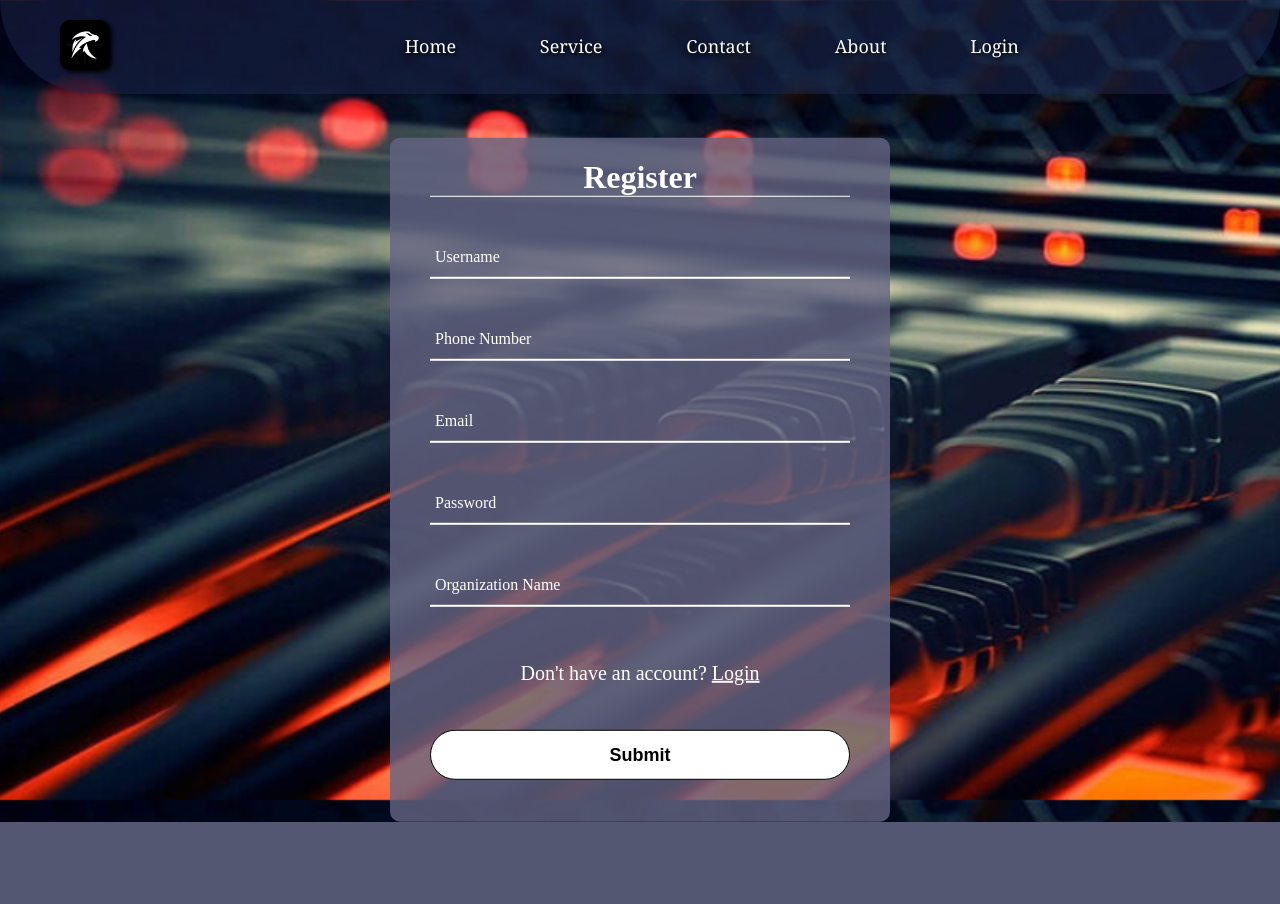
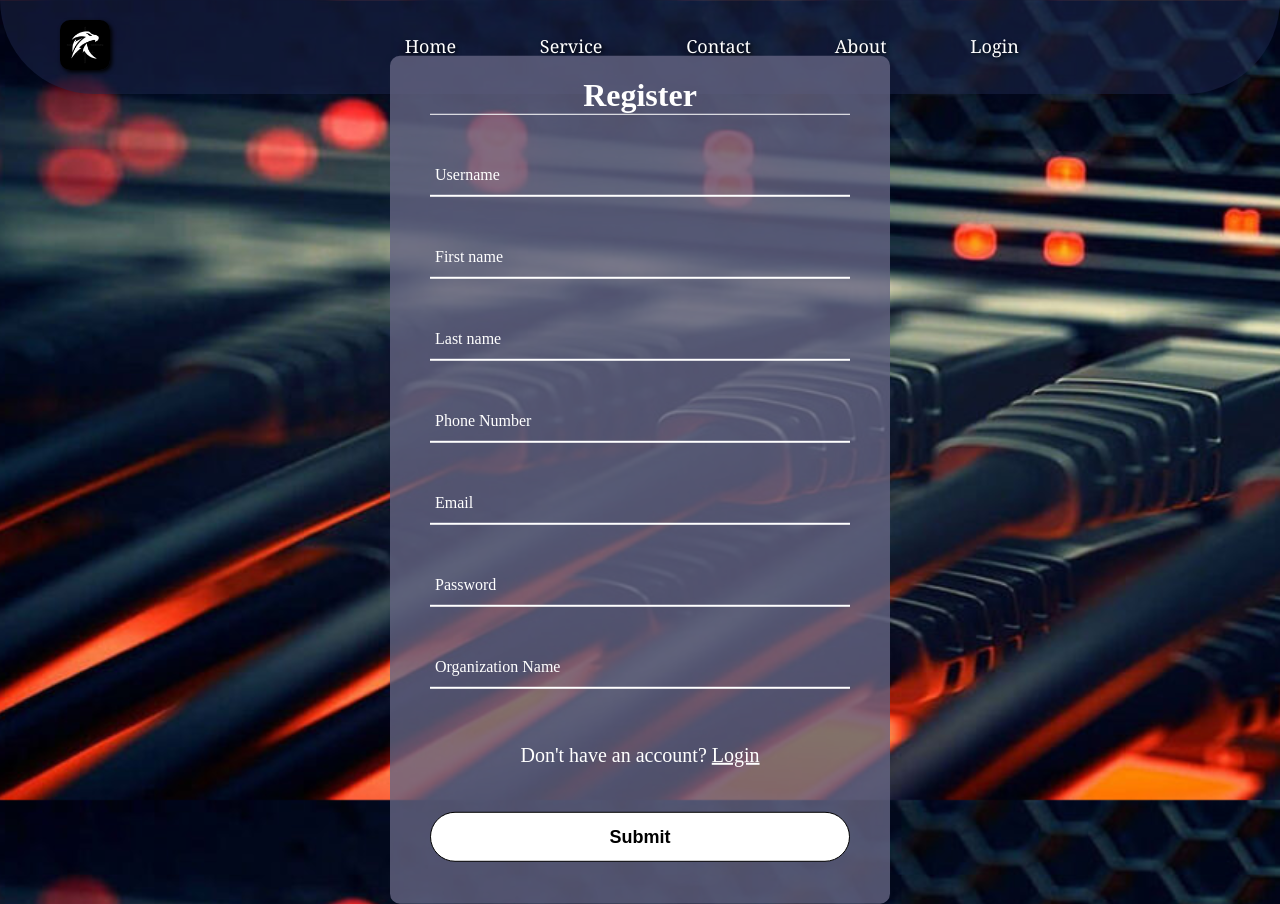
Before and after one commit to RUDra200R/Django_Backend, a Django app: page /register/ in a window 1280 px wide. Before the commit the page ends 822 px from the top, so only its background shows below. Run offline with Django 5.2, Linux system fonts and the light colour scheme; parts of the project's set-up code (start-up, migrations or seed data) failed here and were passed over.

Commit message:
Add files via upload

```diff
--- a/practice/pbl/admin.py
+++ b/practice/pbl/admin.py
@@ -1,6 +1,6 @@
 from django.contrib import admin
 from .models import *
-# Register your models here.
+from .models import Admin
 
 
-admin.site.register(Contact)
+admin.site.register(Admin)
--- a/practice/pbl/templates/contact.html
+++ b/practice/pbl/templates/contact.html
@@ -522,7 +522,7 @@ footer {
 
         <form method="post" enctype="multipart/form-data">
             {% csrf_token %}
-            <input id="name" name="name" type="text" placeholder="Full Name">
+            <input id="username" name="username" type="text" placeholder="User Name">
             <br>
             <input id="email" name="email" type="email" placeholder="Email">
             <br>
--- a/practice/pbl/templates/register.html
+++ b/practice/pbl/templates/register.html
@@ -391,6 +391,16 @@
             </div>
 
             <div class="txt_field">
+                <input type="text" name="first_name" required>
+                <label>First name</label>
+            </div>
+
+            <div class="txt_field">
+                <input type="text" name="last_name" required>
+                <label>Last name</label>
+            </div>
+
+            <div class="txt_field">
                 <input type="text" minlength="10" name="phone" maxlength="10" required>
                 <label>Phone Number</label>
             </div>
@@ -406,7 +416,7 @@
             </div>
 
             <div class="txt_field">
-                <input type="text" name=" organname" required>
+                <input type="text" name="organization_Name" required>
                 <label>Organization Name</label>
             </div>
 
--- a/practice/pbl/views.py
+++ b/practice/pbl/views.py
@@ -6,6 +6,9 @@ from django.contrib import messages
 from django.contrib.auth import authenticate, login, logout
 from django.contrib.auth.models import User
 from django.contrib.auth.decorators import login_required
+from django.contrib.auth import get_user_model
+
+User = get_user_model()
 # Create your views here.
 
 
@@ -20,12 +23,12 @@ def service(request):
 
 def contact(request):
     if request.method == 'POST':
-        name = request.POST.get('name')
+        username = request.POST.get('username')
         email = request.POST.get('email')
         phone = request.POST.get('phone')
         message = request.POST.get('message')
 
-        contact = Contact.objects.create(name=name, email=email, phone=phone, message=message)
+        contact = Contact.objects.create(username=username, email=email, phone=phone, message=message)
         return redirect("/index/")
 
     return render(request, "contact.html")
@@ -43,11 +46,11 @@ def user_login(request):
         username = request.POST.get('username')
         password = request.POST.get('password')
 
-        user = authenticate(username=username, password=password)
+        user = authenticate(request, username=username, password=password)
 
         if user is None:
             messages.error(request, 'Invalid username or password')
-            return redirect('Login')
+            return redirect('Login/')
 
         login(request, user)
         return redirect('home')
@@ -65,10 +68,12 @@ def user_logout(request):
 def register(request):
     if request.method == "POST":
         username = request.POST.get('username')
+        first_name = request.POST.get('first_name')
+        last_name = request.POST.get('last_name')
         phone = request.POST.get('phone')
         email = request.POST.get('email')
         password = request.POST.get('password')
-        organname = request.POST.get(' organname')
+        organization_Name = request.POST.get('organization_Name')
 
         if User.objects.filter(username=username).exists():
             messages.error(request, 'Username already exists')
@@ -76,11 +81,15 @@ def register(request):
 
         user = User.objects.create_user(
             username=username,
-            # phone=phone,
+            first_name = first_name,
+            last_name = last_name,
+            phone=phone,
             email=email,
             password=password,
+            organization_Name = organization_Name
             # organname = organname
         )
+
         # Assuming 'phoneno' and 'orgname' are not fields in the default User model
         # If you want to store these fields, create a custom User model or a related model.
 
```
Also changed, not shown: practice/pbl/manger.py (added, +18 -0 lines), practice/pbl/models.py (+18 -6 lines), practice/practice/settings.py (+7 -2 lines), practice/pbl/migrations/0001_initial.py, practice/pbl/migrations/0002_admin_level_admin_orderid_admin_parentcategoryid.py (added), practice/pbl/migrations/0003_remove_admin_level_remove_admin_orderid_and_more.py (added).
